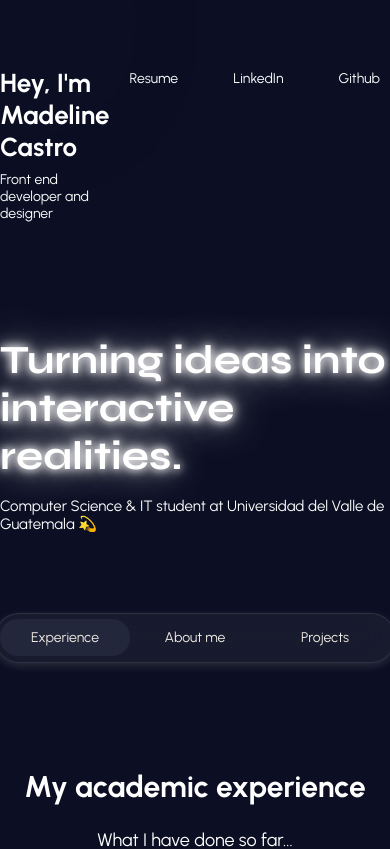
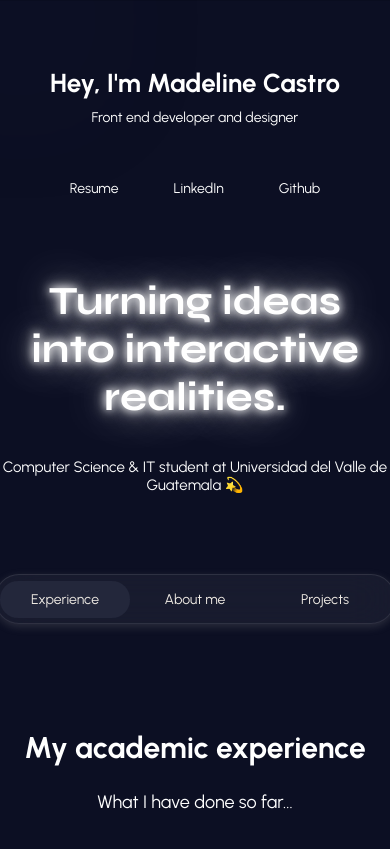
Before and after one commit to lemoonchild/my-portafolio, a React (Vite) app in the folder portafolio-web/: page /portafolio-madeline-castro in a window 390 px wide. Shown: the top 849 px of the page. Built offline with nearby package versions, Linux system fonts and the light colour scheme.

Commit message:
feat: added transition in elements

```diff
--- a/portafolio-web/src/pages/portafolio/index.css
+++ b/portafolio-web/src/pages/portafolio/index.css
@@ -26,6 +26,7 @@
 }
 .header {
   display: flex;
+  flex-direction: row;
   justify-content: space-between;
   align-items: start;
   margin-bottom: 100px;
@@ -140,3 +141,39 @@
   align-items: center;
   font-size: 18px;
 }
+
+/* Ajustes para dispositivos móviles */
+@media (max-width: 768px) {
+  .header {
+    flex-direction: column;
+    align-items: center;
+  }
+
+  .my_info h1 {
+    margin-bottom: 20px;
+    text-align: center;
+  }
+
+  .phrase h1 {
+    justify-content: center;
+    text-align: center;
+    padding: 20px;
+    margin-top: -50px;
+  }
+  .phrase p {
+    justify-content: center;
+    text-align: center;
+  }
+
+  .socials {
+    flex-direction: row;
+    width: 100%;
+    justify-content: center;
+    flex-wrap: wrap;
+    margin-top: 30px;
+  }
+
+  .my_info p {
+    text-align: center;
+  }
+}
--- a/portafolio-web/src/pages/portafolio/index.jsx
+++ b/portafolio-web/src/pages/portafolio/index.jsx
@@ -1,4 +1,6 @@
 import React, { useState } from 'react'
+import { AnimatePresence, motion } from 'framer-motion'
+
 import Button from '../../components/button'
 import Navbar from '../../components/navBar'
 import Experience from '../experience'
@@ -22,6 +24,12 @@ const Portafolio = () => {
 
   const handleGithubClick = () => {
     window.open('https://github.com/lemoonchild', '_blank')
+  }
+
+  const variants = {
+    initial: { opacity: 0, x: -100 },
+    animate: { opacity: 1, x: 0 },
+    exit: { opacity: 0, x: 100 },
   }
 
   const [activeSection, setActiveSection] = useState('experience')
@@ -49,6 +57,16 @@ const Portafolio = () => {
         <div className="nav_bar">
           <Navbar setActiveSection={setActiveSection} />
         </div>
+
+        <AnimatePresence mode="wait">
+          <motion.div
+            key={activeSection}
+            variants={variants}
+            initial="initial"
+            animate="animate"
+            exit="exit"
+            transition={{ duration: 0.3 }}
+          >
             <div className="sections">
               {activeSection === 'experience' && (
                 <div className="experience">
@@ -62,8 +80,8 @@ const Portafolio = () => {
                   <div className="sections-title">
                     <h2>Habilities Learned</h2>
                     <p className="section-subtitle">
-                  In my journey through the world of web development, I have gained experience and
-                  skills in various technologies. My tech stack includes:
+                      In my journey through the world of web development, I have gained experience
+                      and skills in various technologies. My tech stack includes:
                     </p>
                   </div>
 
@@ -81,8 +99,9 @@ const Portafolio = () => {
                   <div className="sections-title">
                     <h2>Achievements</h2>
                     <p className="section-subtitle">
-                  Each achievement is a testament to determination, perseverance, and the relentless
-                  pursuit of excellence. Here are some of my most notable accomplishments:
+                      Each achievement is a testament to determination, perseverance, and the
+                      relentless pursuit of excellence. Here are some of my most notable
+                      accomplishments:
                     </p>
                   </div>
                   <Achievements />
@@ -104,6 +123,8 @@ const Portafolio = () => {
                 </div>
               )}
             </div>
+          </motion.div>
+        </AnimatePresence>
       </div>
     </div>
   )
```
Lines whose indentation alone changed are shown as unchanged.
